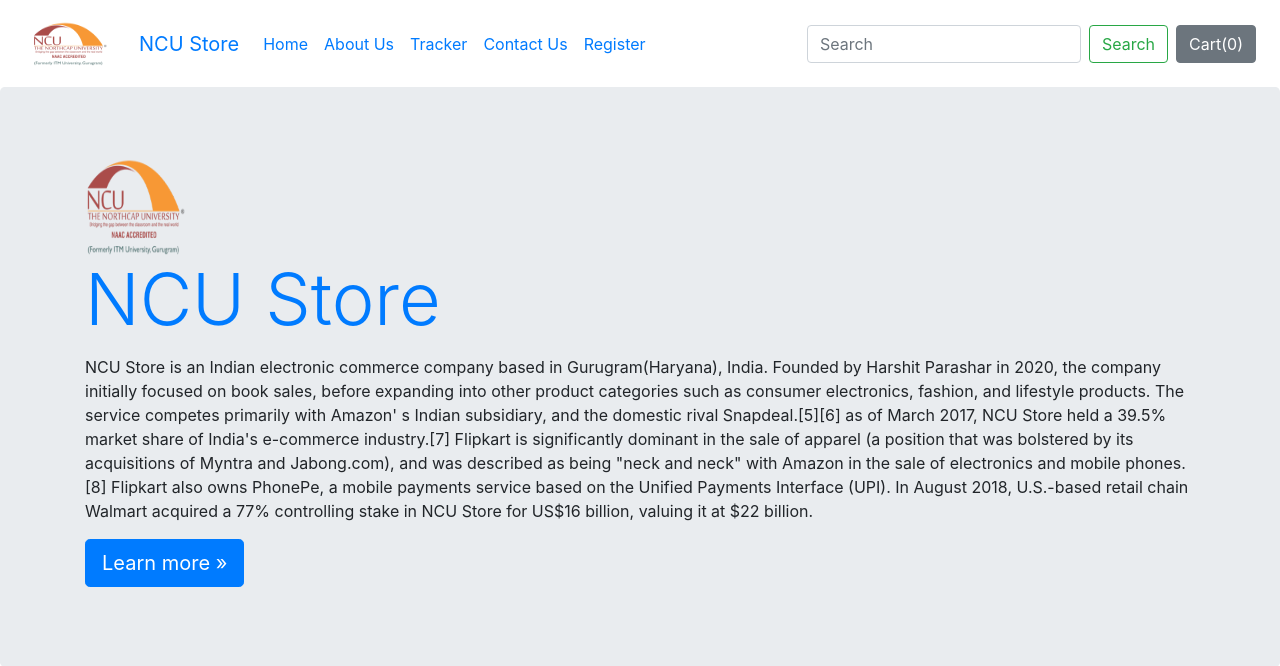
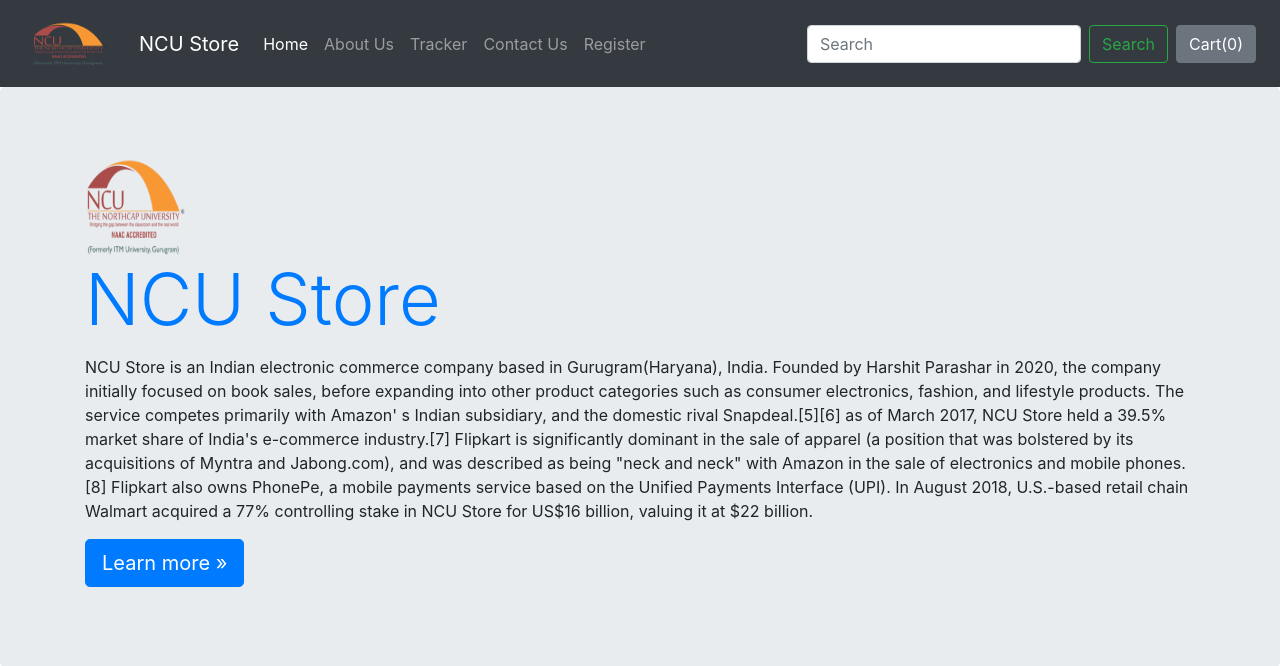
Before and after one commit to Harshit147/Django_website, a Django app: page /shop/Aboutus/ in a window 1280 px wide. Shown: the top 666 px of the page. Run offline with Django 3.2, Linux system fonts and the light colour scheme; some libraries are stand-ins or nearby versions.

Commit message:
Initial Commit

```diff
--- a/mac/shop/templates/shop/Basic.html
+++ b/mac/shop/templates/shop/Basic.html
@@ -16,8 +16,8 @@
   {%load static%}
   <body>
 
-    <nav class="navbar navbar-expand-lg navbar-#B83227">
-      <nav class="navbar navbar-#B83227">
+    <nav class="navbar navbar-expand-lg navbar-dark bg-dark" >
+      <nav class="navbar navbar-#B8322">
   <a class="navbar-brand" href="#">
     <img src='{% static "shop/NCULOGOREAL.png" %}' width="75" height="45" alt="">
   </a>
```
